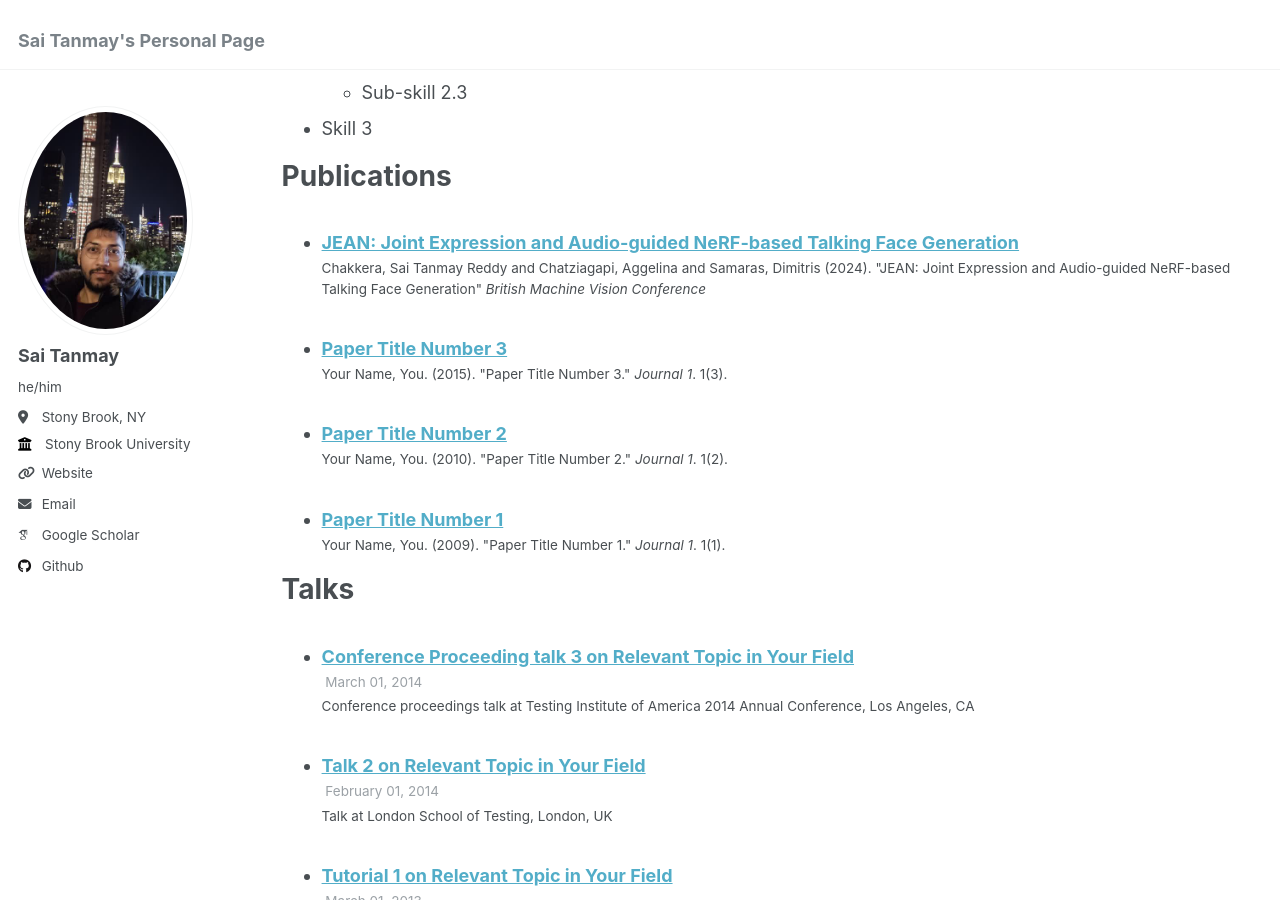
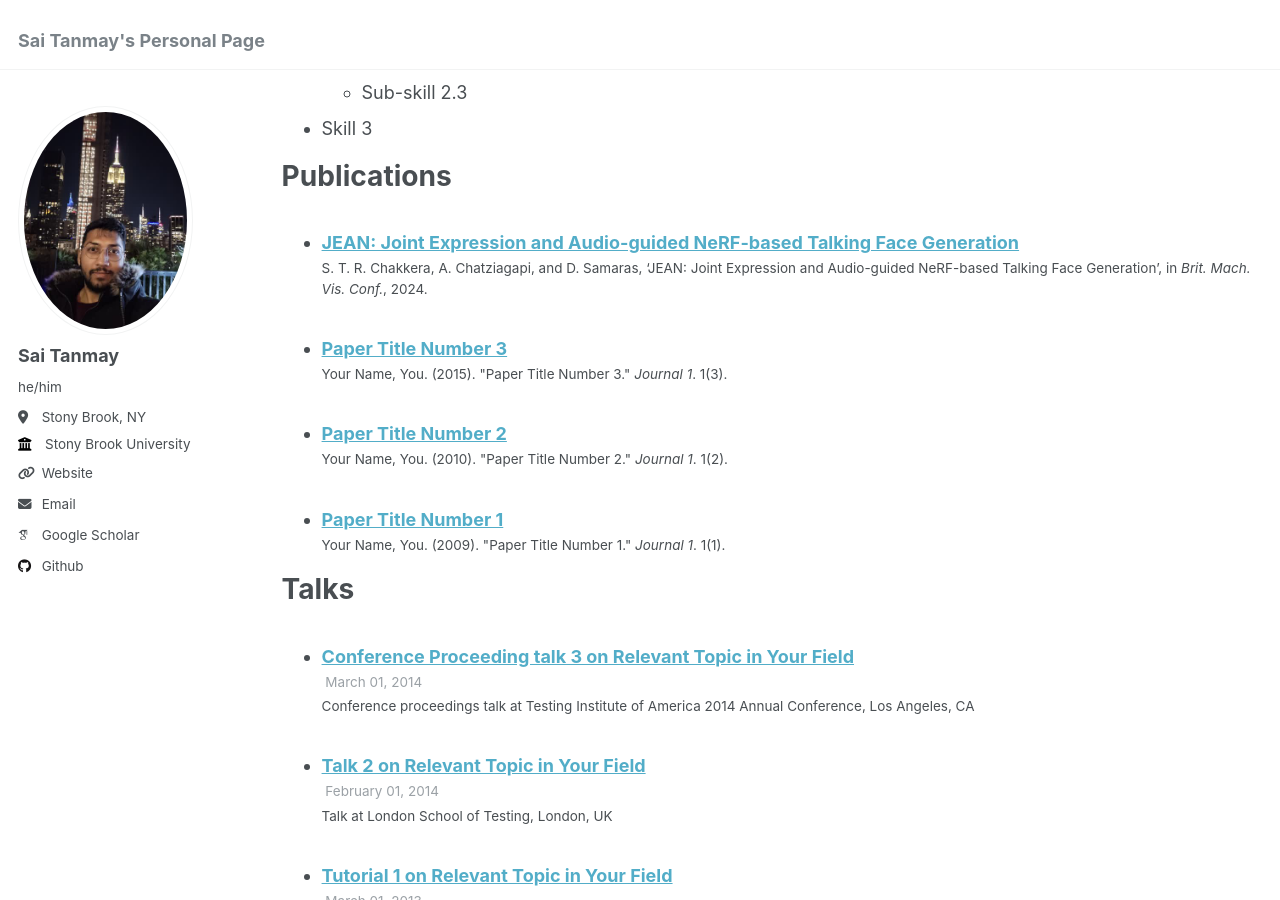
Before and after one commit to starc52/starc52.github.io, a Jekyll site: the page built from _pages/cv.md, in a window 1280 px wide and 900 px high, scrolled down 927 px. Built offline with Jekyll 4.4.1, drawn with Linux system fonts in a browser that asks for light colours; some web fonts are replaced.

Commit message:
new changes

```diff
--- a/_publications/2024-07-19-JEAN.md
+++ b/_publications/2024-07-19-JEAN.md
@@ -6,14 +6,16 @@ excerpt: 'We introduce a novel method for joint expression and audio-guided talk
 date: 2024-07-19
 venue: 'British Machine Vision Conference 2024'
 paperurl: '/files/JEAN.pdf'
-citation: 'Chakkera, Sai Tanmay Reddy and Chatziagapi, Aggelina  and Samaras, Dimitris (2024). "JEAN: Joint Expression and Audio-guided NeRF-based Talking Face Generation" <i>British Machine Vision Conference</i>'
+citation: 'S. T. R. Chakkera, A. Chatziagapi, and D. Samaras, ‘JEAN: Joint Expression and Audio-guided NeRF-based Talking Face Generation’, in <i>Brit. Mach. Vis. Conf.</i>, 2024.'
 ---
 
-<a href='http://academicpages.github.io/files/JEAN.pdf'>Download paper here</a>
+<a href='http://starc52.github.io/files/JEAN.pdf'>Download paper here</a>
 
 We introduce a novel method for joint expression and audio-guided talking face generation. Recent approaches either struggle to preserve the speaker identity or fail to produce faithful facial expressions. To address these challenges, we propose a NeRF-based network. Since we train our network on monocular videos without any ground truth, it is essential to learn disentangled representations for audio and expression. We first learn audio features in a self-supervised manner, given utterances from multiple subjects. By incorporating a contrastive learning technique, we ensure that the learned audio features are aligned to the lip motion and disentangled from the muscle motion of the rest of the face. We then devise a transformer-based architecture that learns expression features, capturing long-range facial expressions and disentangling them from the speech-specific mouth movements. Through quantitative and qualitative evaluation, we demonstrate that our method can synthesize high-fidelity talking face videos, achieving state-of-the-art facial expression transfer along with lip synchronization to unseen audio.
 
-Recommended citation: @inproceedings{sun2021speech2talking,
+Bibtex:
+
+    @inproceedings{sun2021speech2talking,
 
     title={JEAN: Joint Expression and Audio-guided NeRF-based Talking Face Generation},
 
```
